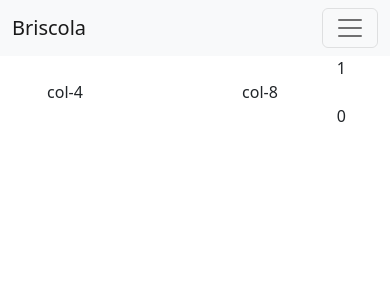
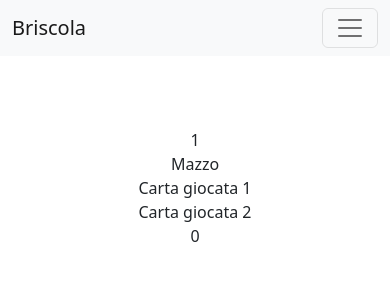
Before and after one commit to LorenzoBozzoni/Briscola, a React (Create React App) app in the folder client/: page /selectGame/Partita in a window 390 px wide. Shown: the top 300 px of the page. Built offline with nearby package versions, Linux system fonts and the light colour scheme; no server answers.

Commit message:
Piccole modifiche GameField, funziona

```diff
--- a/client/src/components/GameField.js
+++ b/client/src/components/GameField.js
@@ -16,7 +16,6 @@ export class GameField extends Component {
     primaCartaAvversario : "",
     secondaCartaAvversario : "",
     terzaCartaAvversario : "",
-
     punteggioMio : 0,
     punteggioAvversario : 1,          // sbagliato apposta per vedere se setState corregge TODO: ripristinare a 0
     idPartita : 0
@@ -80,12 +79,12 @@ export class GameField extends Component {
 
       // Punteggio iniziale, 0 - 0 TODO: statico?
       if (socket.id === partitaJSON.IdGiocatore1) {
-        this.setState({punteggioMio:JSON.stringify(partitaJSON.punteggio1)})
-        this.setState({punteggioAvversario:JSON.stringify(partitaJSON.punteggio2)})
+        this.setState({punteggioMio:JSON.stringify(partitaJSON.Punteggio1)})
+        this.setState({punteggioAvversario:JSON.stringify(partitaJSON.Punteggio2)})
       } else {
         // inversione per avere visuale relativa a giocatore, altrimenti tutti e due vedono uguale
-        this.setState({punteggioAvversario:JSON.stringify(partitaJSON.punteggio2)})
-        this.setState({punteggioMio:JSON.stringify(partitaJSON.punteggio1)})
+        this.setState({punteggioAvversario:JSON.stringify(partitaJSON.Punteggio2)})
+        this.setState({punteggioMio:JSON.stringify(partitaJSON.Punteggio1)})
       }
 
 
@@ -153,7 +152,6 @@ export class GameField extends Component {
     return Math.floor(Math.random() * (max - min + 1)) + min;
   }
 
-  // h-100
 
   render() {
     return (
@@ -162,34 +160,35 @@ export class GameField extends Component {
       <div className="container text-center">
 
       <div className="row">
-        <div className="col" id="SecondPlayerFirstCard" onClick={this.handleClick}>
+        <div className="col-sm" id="SecondPlayerFirstCard" onClick={this.handleClick}>
           <img src={this.state.primaCartaAvversario} alt=""></img>
         </div>
-        <div className="col" id="SecondPlayerSecondCard" onClick={this.handleClick}>
+        <div className="col-sm" id="SecondPlayerSecondCard" onClick={this.handleClick}>
           <img src={this.state.secondaCartaAvversario} alt=""></img>
         </div>
-        <div className="col" id="SecondPlayerThirdCard" onClick={this.handleClick}>
+        <div className="col-sm" id="SecondPlayerThirdCard" onClick={this.handleClick}>
           <img src={this.state.terzaCartaAvversario} alt=""></img>
         </div>
-        <div className="col" id="SecondPlayerPoints" onClick={this.handleClick}>
+        <div className="col-sm" id="SecondPlayerPoints" onClick={this.handleClick}>
           <div>{this.state.punteggioAvversario}</div>
         </div>
       </div>
       <div className="row">
-        <div className="col-4">col-4</div>
-        <div className="col-8">col-8</div>
+        <div className="col-sm">Mazzo</div>
+        <div className="col-sm">Carta giocata 1</div>
+        <div className="col-sm">Carta giocata 2</div>
       </div>
       <div className="row BottomDiv">
-        <div className="col" id="FirstPlayerFirstCard" onClick={this.handleClick}>
+        <div className="col-sm" id="FirstPlayerFirstCard" onClick={this.handleClick}>
           <div>{this.state.primaCartaMia}</div>
         </div>
-        <div className="col" id="FirstPlayerSecondCard" onClick={this.handleClick}>
+        <div className="col-sm" id="FirstPlayerSecondCard" onClick={this.handleClick}>
           <div>{this.state.secondaCartaMia}</div>
         </div>
-        <div className="col" id="FirstPlayerThirdCard" onClick={this.handleClick}>
+        <div className="col-sm" id="FirstPlayerThirdCard" onClick={this.handleClick}>
           <div>{this.state.terzaCartaMia}</div>
         </div>
-        <div className="col" id="FirstPlayerPoints" onClick={this.handleClick}>
+        <div className="col-sm" id="FirstPlayerPoints" onClick={this.handleClick}>
           <div>{this.state.punteggioMio}</div>
         </div>
       </div>
```
Also changed, not shown: 1 other file (tests, documents, lock files or other folders).
